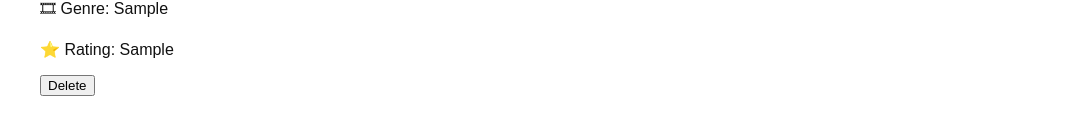
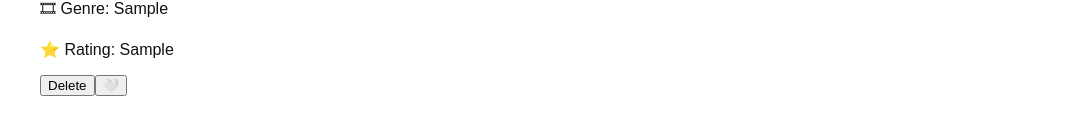
Before and after one commit to Elena-Nidelcu/Movie-agenda, a React (Vite) app in the folder cinescope/: page / in a window 1280 px wide. Both pictures are taken after typing "Sample", "Sample", "Sample", "Sample", "Sample" into the empty fields and a click on the button "Add Movie". Shown: the part 229-364 px from the top of the page, without its empty margins (0-1067 px from the left). Built offline with nearby package versions, Linux system fonts and the light colour scheme.

Commit message:
add like button

```diff
--- a/cinescope/src/App.jsx
+++ b/cinescope/src/App.jsx
@@ -33,12 +33,24 @@ function App() {
       setMovies([...movies, form])
       setForm({ title: '', year: '', genre: '', rating: '', director: '' })
     }
+    if (form.title && form.year && form.director) {
+      setMovies([...movies, { ...form, liked: false }])
+      setForm({ title: '', year: '', genre: '', rating: '', director: '' })
+    }
   }
 
   const handleDelete = (index) => {
     const updated = movies.filter((_, i) => i !== index)
     setMovies(updated)
   }
+
+  const toggleLike = (index) => {
+    const updated = movies.map((movie, i) =>
+      i === index ? { ...movie, liked: !movie.liked } : movie
+    )
+    setMovies(updated)
+  }
+
 
   return (
     <div className="min-h-screen bg-[var(--bg)] text-[var(--text)] p-6 transition-colors">
@@ -71,6 +83,14 @@ function App() {
             >
               Delete
             </button>
+            <button
+              onClick={() => toggleLike(i)}
+              className="absolute top-2 left-2 text-xl"
+              aria-label="Toggle Like"
+            >
+              {m.liked ? '❤️' : '🤍'}
+            </button>
+
           </li>
         ))}
       </ul>
```
